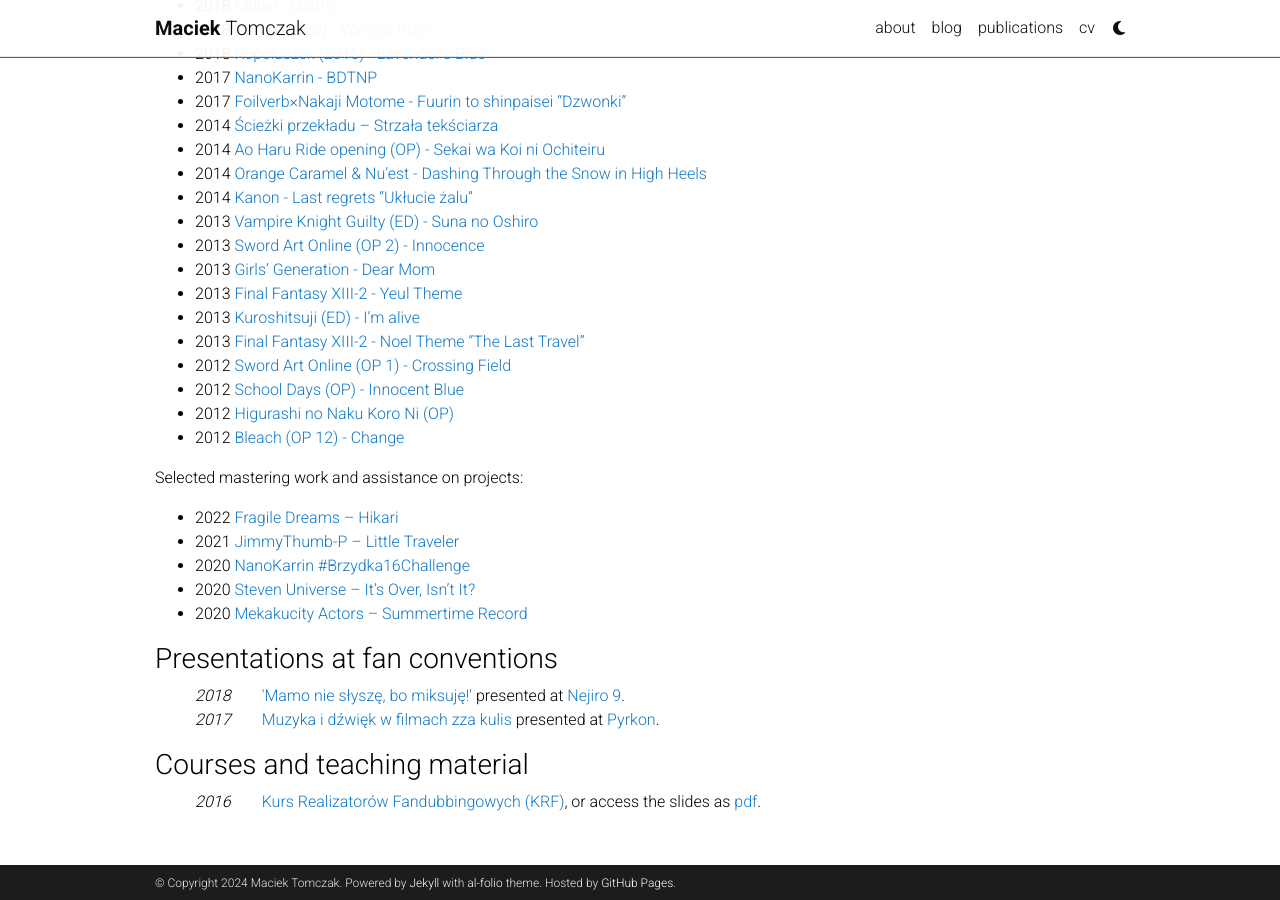
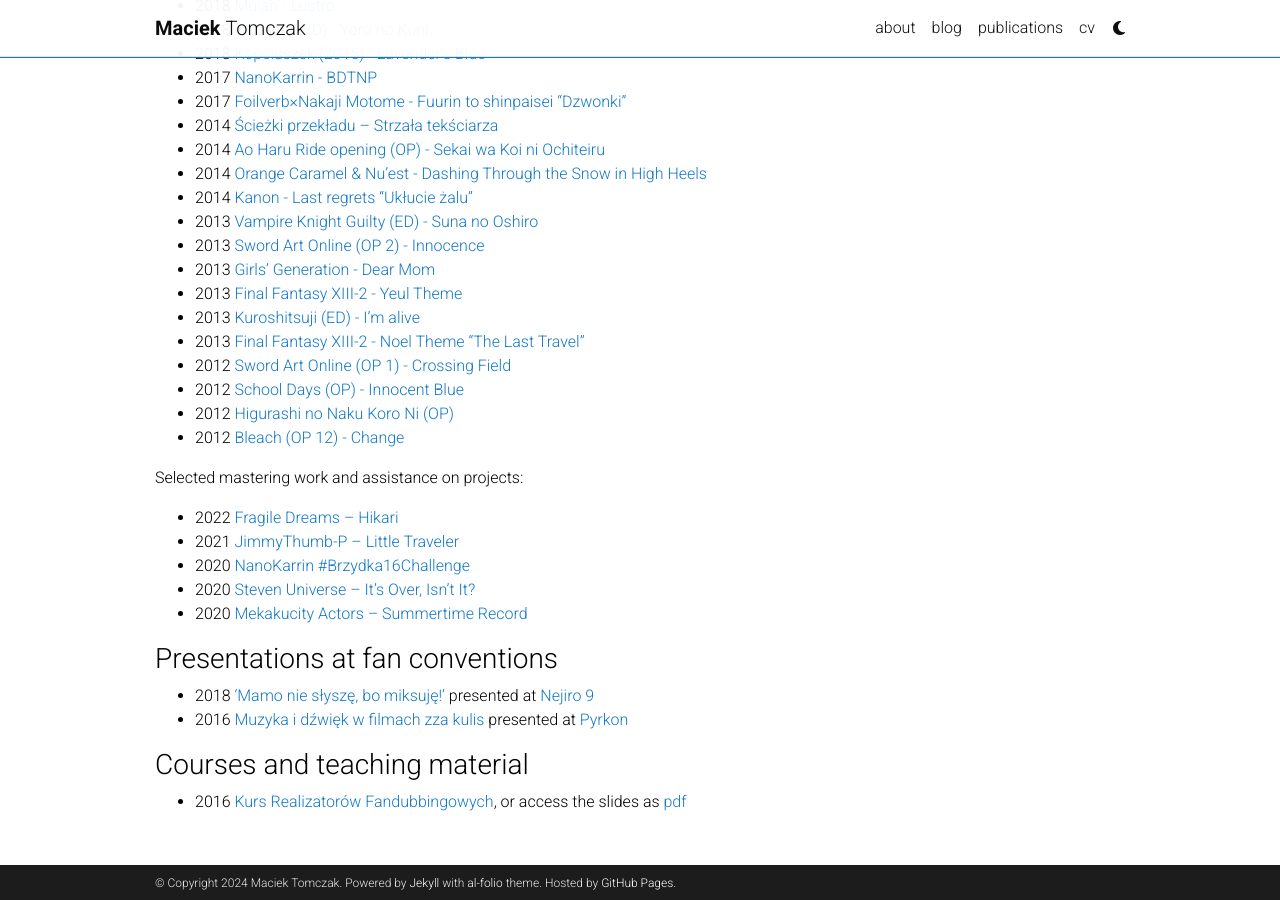
Before and after one commit to maciek-tomczak/maciek-tomczak.github.io, a Jekyll site: the page built from _pages/dubbing.md, in a window 1280 px wide and 900 px high, scrolled down 1563 px. Built offline with Jekyll 4.4.1, drawn with Linux system fonts in a browser that asks for light colours; full-size pictures stand in for the smaller copies a plugin makes; comment, search, counter and statistics services are not loaded; a style sheet for code colours, icons or effects is not loaded.

Commit message:
update links

```diff
--- a/_pages/dubbing.md
+++ b/_pages/dubbing.md
@@ -74,11 +74,9 @@
 
 ### Presentations at fan conventions
 
-<ul class='fa-ul'>
-    <li><i>2018</i>&nbsp;&nbsp;&nbsp;&nbsp;&nbsp;&nbsp;&nbsp;&nbsp;<a href="https://eventory.cc/event/nejiro-9/schedule/46125">'Mamo nie słyszę, bo miksuję!'</a> presented at <a href="https://eventory.cc/event/nejiro-9">Nejiro 9</a>.</li>
-    <li><i>2017</i>&nbsp;&nbsp;&nbsp;&nbsp;&nbsp;&nbsp;&nbsp;&nbsp;<a href="https://eventory.cc/event/pyrkon-2017/schedule/29585">Muzyka i dźwięk w filmach zza kulis</a> presented at <a href="https://pyrkon.pl/en/about-pyrkon/">Pyrkon</a>.</li>
-</ul>
-<h3 className="major">Courses and teaching material</h3>
-<ul class='fa-ul'>
-    <li><i>2016</i>&nbsp;&nbsp;&nbsp;&nbsp;&nbsp;&nbsp;&nbsp;&nbsp;<a href="https://rekrutacja.nanokarrin.pl/docs/realizacja2">Kurs Realizatorów Fandubbingowych (KRF)</a>, or access the slides as <a href="https://www.slideshare.net/MaciekTomczak/kurs-realizatorw-fandubbingowych-2016">pdf</a>.</li>
-</ul>
+- 2018 ['Mamo nie słyszę, bo miksuję!'](https://eventory.cc/event/nejiro-9/schedule/46125) presented at [Nejiro 9](https://eventory.cc/event/nejiro-9)
+- 2016 [Muzyka i dźwięk w filmach zza kulis](https://eventory.cc/event/pyrkon-2017/schedule/29585) presented at [Pyrkon](https://pyrkon.pl/en/about-pyrkon/)
+
+### Courses and teaching material
+
+- 2016 [Kurs Realizatorów Fandubbingowych](https://rekrutacja.nanokarrin.pl/docs/realizacja2), or access the slides as [pdf](https://www.slideshare.net/MaciekTomczak/kurs-realizatorw-fandubbingowych-2016)
```
Also changed, not shown: _pages/teaching.md (+2 -0 lines).
